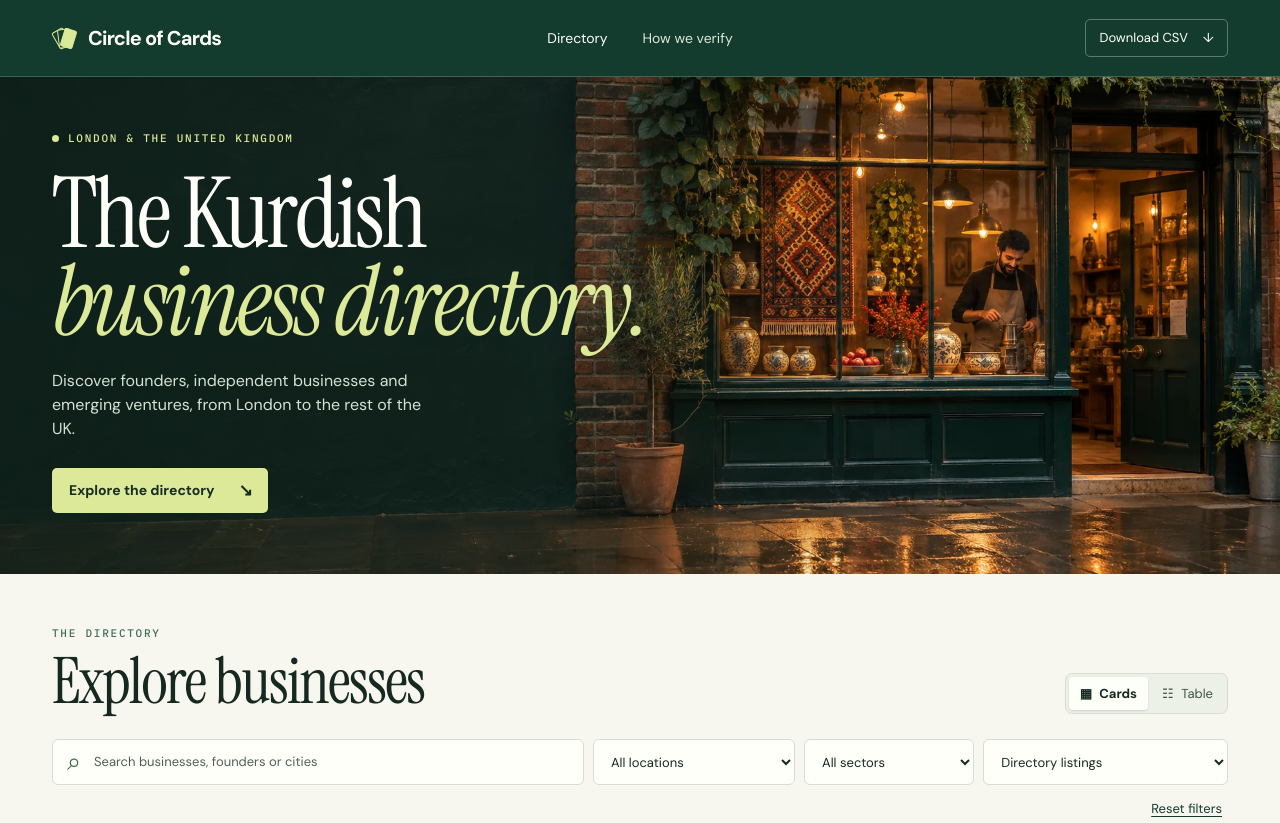
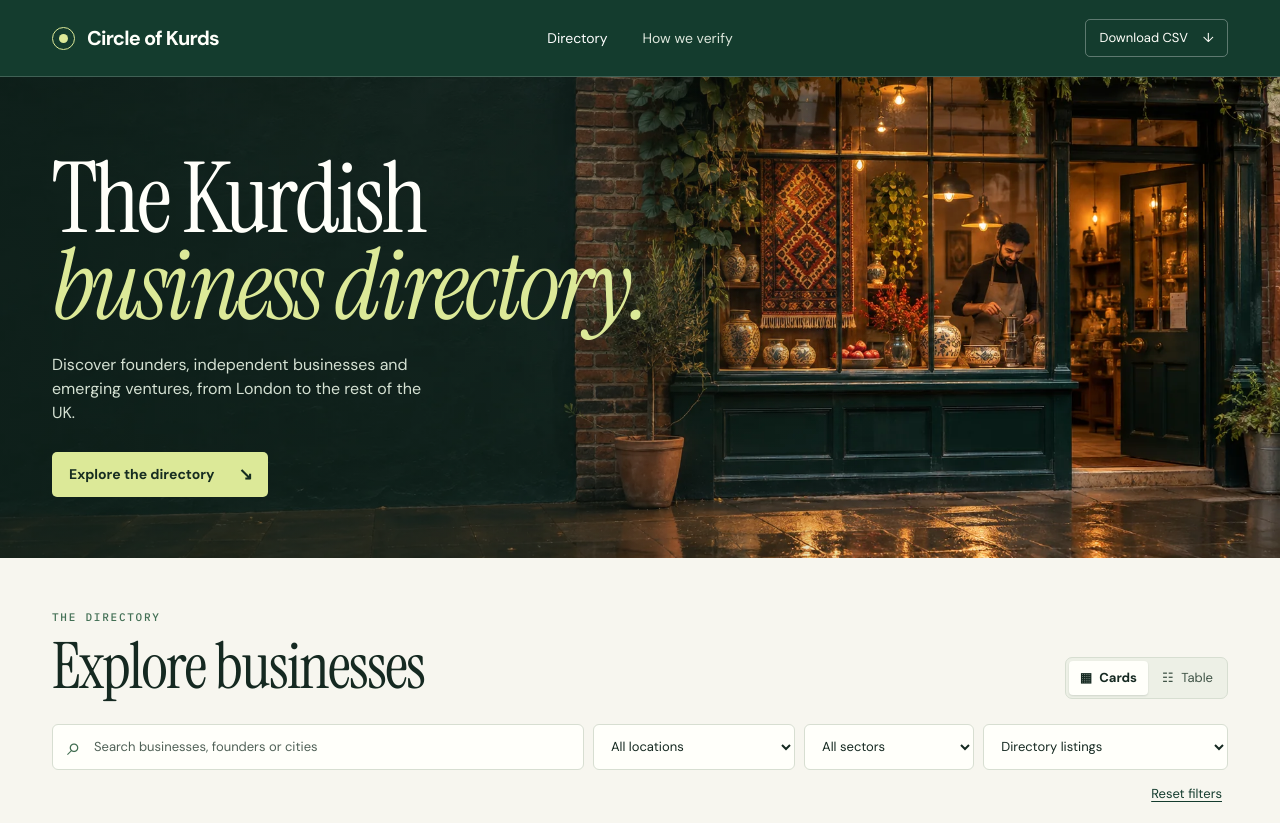
Before and after one commit to miali88/circle-of-kurds, a plain HTML site: page site/index.html in a window 1280 px wide. Shown: the top 823 px of the page. Drawn offline with Linux system fonts and the light colour scheme; a script that the page names is missing.

Commit message:
Correct Circle of Kurds branding

```diff
--- a/site/index.html
+++ b/site/index.html
@@ -4,7 +4,7 @@
   <meta charset="utf-8">
   <meta name="viewport" content="width=device-width, initial-scale=1">
   <meta name="description" content="Explore Kurdish-founded businesses, social ventures and startup leads in London and across the UK.">
-  <title>Circle of Cards | UK Business Directory</title>
+  <title>Circle of Kurds | UK Business Directory</title>
   <link rel="preconnect" href="https://fonts.googleapis.com">
   <link rel="preconnect" href="https://fonts.gstatic.com" crossorigin>
   <link href="https://fonts.googleapis.com/css2?family=DM+Sans:wght@400;500;600;700&family=Instrument+Serif:ital@0;1&family=IBM+Plex+Mono:wght@400;500;600&display=swap" rel="stylesheet">
@@ -13,7 +13,7 @@
 <body>
   <header class="topbar">
     <div class="wrap nav">
-      <a class="brand" href="#" aria-label="Circle of Cards home"><span class="brand-icon" aria-hidden="true"><i></i><i></i><i></i></span>Circle of Cards</a>
+      <a class="brand" href="#" aria-label="Circle of Kurds home"><span class="brand-icon" aria-hidden="true"></span>Circle of Kurds</a>
       <nav aria-label="Main navigation"><a class="nav-directory" href="#directory">Directory</a><a href="#method">How we verify</a></nav>
       <a class="export" href="directory.csv" download>Download CSV <span aria-hidden="true">↓</span></a>
     </div>
@@ -23,8 +23,7 @@
       <img class="hero-image" src="images/hero-storefront.webp" width="1983" height="793" alt="" fetchpriority="high">
       <div class="wrap hero-inner">
         <div class="hero-copy">
-          <div class="eyebrow hero-label"><span></span> LONDON &amp; THE UNITED KINGDOM</div>
-          <h1 id="headline">The Kurdish<br><em>business directory.</em></h1>
+            <h1 id="headline">The Kurdish<br><em>business directory.</em></h1>
           <p>Discover founders, independent businesses and emerging ventures, from London to the rest of the UK.</p>
           <a class="cta" href="#directory">Explore the directory <span aria-hidden="true">↘</span></a>
         </div>
@@ -55,7 +54,7 @@
       </div>
     </section>
   </main>
-  <footer class="wrap footer"><a class="brand" href="#">Circle of Cards</a><span>London &amp; the United Kingdom</span><a href="#directory">Back to directory ↑</a></footer>
+  <footer class="wrap footer"><a class="brand" href="#">Circle of Kurds</a><span>London &amp; the United Kingdom</span><a href="#directory">Back to directory ↑</a></footer>
   <dialog id="profile" aria-labelledby="profile-title"><div class="dialog-inner"><button id="close-profile" class="close" type="button" aria-label="Close profile">×</button><div id="profile-content"></div></div></dialog>
   <script src="directory-data.js" defer></script>
   <script src="directory.js" defer></script>
--- a/site/styles.css
+++ b/site/styles.css
@@ -17,10 +17,8 @@ h1,h2,h3,p { margin: 0; }
 .topbar { border-bottom: 1px solid #ffffff30; background: var(--forest); color: var(--paper); }
 .nav { display: grid; grid-template-columns: 1fr auto 1fr; align-items: center; min-height: 76px; gap: 28px; }
 .brand { display: inline-flex; align-items: center; gap: 12px; width: max-content; text-decoration: none; font-weight: 700; font-size: 20px; letter-spacing: -.04em; }
-.brand-icon { width: 24px; height: 25px; position: relative; display: block; }
-.brand-icon i { position: absolute; width: 13px; height: 19px; border-radius: 2px; border: 1.5px solid var(--lime); top: 3px; left: 3px; background: var(--forest); transform: rotate(-30deg); }
-.brand-icon i:nth-child(2) { left: 6px; transform: rotate(-7deg); }
-.brand-icon i:nth-child(3) { left: 10px; transform: rotate(17deg); background: var(--lime); }
+.brand-icon { width: 23px; height: 23px; display: grid; place-items: center; border: 1.5px solid var(--lime); border-radius: 50%; }
+.brand-icon::after { content: ""; width: 9px; height: 9px; border-radius: 50%; background: var(--lime); }
 .nav nav { display: flex; gap: 35px; font-size: 14px; }
 .nav nav a { text-decoration: none; color: #dce6db; }
 .nav nav a:hover, .nav nav .nav-directory { color: #fff; }
@@ -32,8 +30,6 @@ h1,h2,h3,p { margin: 0; }
 .hero-inner { min-height: clamp(478px,36vw,600px); display: flex; align-items: center; position: relative; z-index: 1; }
 .hero-copy { padding: 54px 0 61px; }
 .eyebrow { font: 500 11px/1.4 var(--mono); letter-spacing: .16em; }
-.hero-label { color: var(--lime); display: flex; align-items: center; gap: 9px; }
-.hero-label span { width: 7px; height: 7px; background: var(--lime); border-radius: 50%; }
 h1 { font: 400 clamp(69px, 7.65vw, 111px)/.89 var(--display); letter-spacing: -.032em; margin: 24px 0; }
 h1 em { color: var(--lime); font-weight: inherit; }
 .hero-copy > p { color: #d5e1d3; max-width: 380px; font-size: 16px; }
--- a/tools/hero-review/package.json
+++ b/tools/hero-review/package.json
@@ -1,5 +1,5 @@
 {
-  "name": "circle-of-cards-hero-review",
+  "name": "circle-of-kurds-hero-review",
   "private": true,
   "type": "module",
   "scripts": {
```
Also changed, not shown: README.md, 2 other files.
